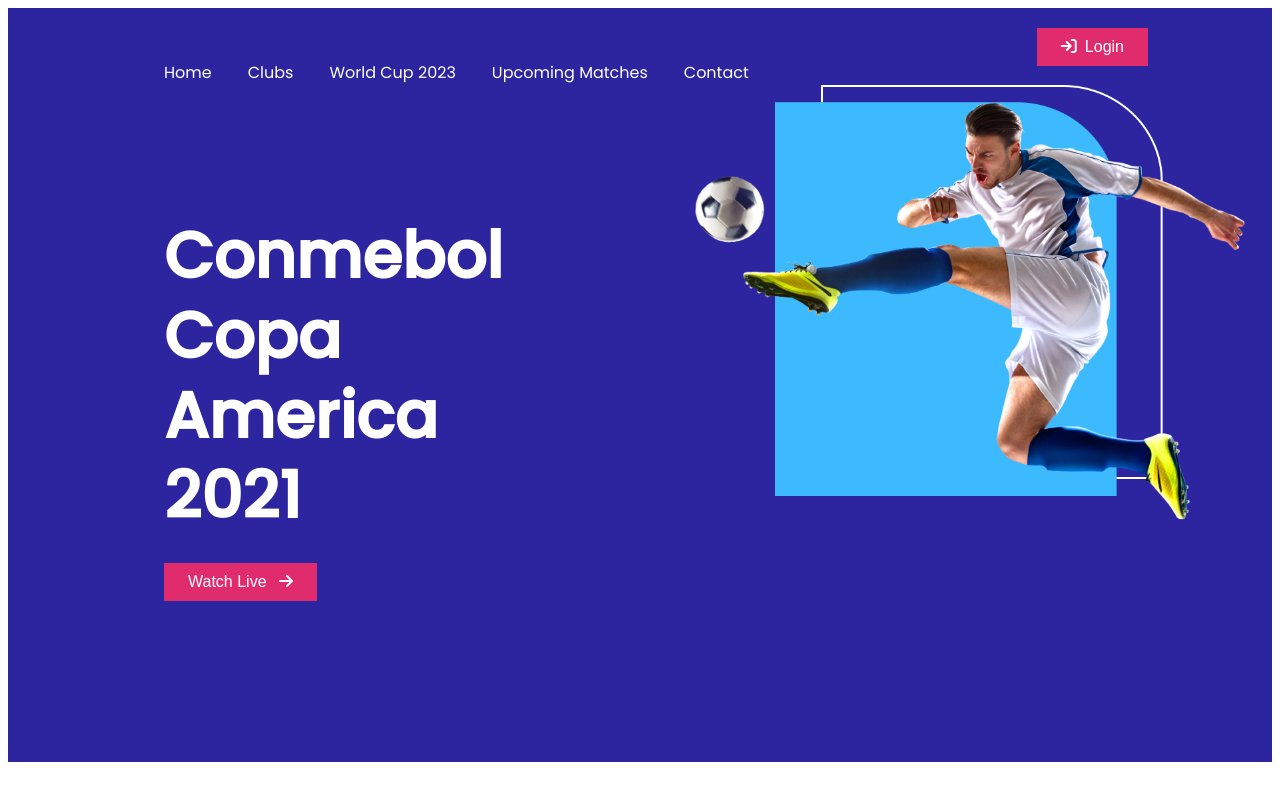
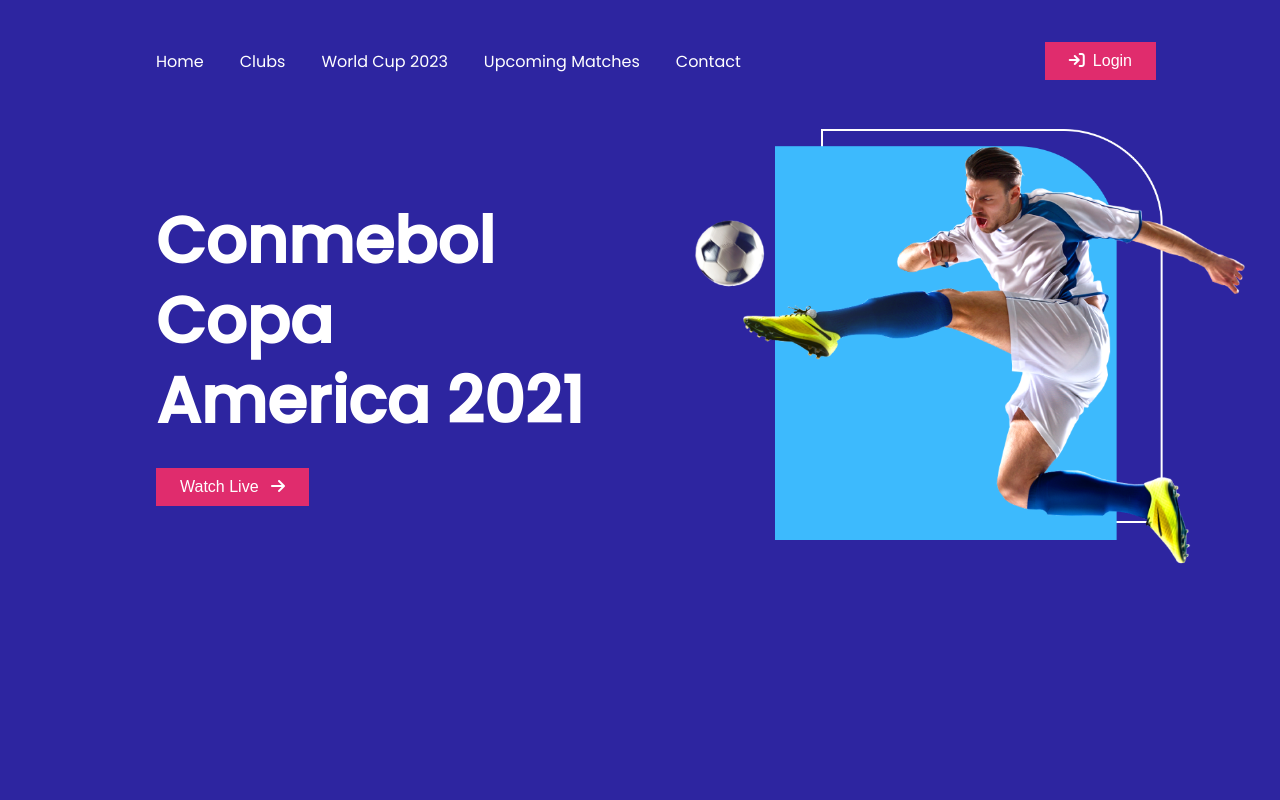
Before and after one commit to RahikulZannat/Football-blog, a plain HTML site: page index.html in a window 1280 px wide. Drawn offline with Linux system fonts and the light colour scheme.

Commit message:
top done

```diff
--- a/style.css
+++ b/style.css
@@ -2,6 +2,8 @@
 
 body{
     font-family: 'Poppins', sans-serif;
+    margin: 0px;
+    padding: 0px;
 }
 
 /* menu bar  */
@@ -11,13 +13,14 @@
     background-color: #2D25A0;
     align-items: center;
     justify-content: space-between;
+    padding: 42px 124px 49px 156px;
 
 }
 .pages{
     display: flex;
     grid-template-columns: repeat(5 1fr);
     grid-gap: 36px;
-    padding: 52px 156px 0px;
+    /* padding: 52px 156px 0px; */
 }
 
 .menu-link{
@@ -37,9 +40,6 @@
     color: #fff;
     padding-right: 8px;
 }
-.login{
-    padding-right: 124px;
-}
 /* menu bar end  */
 
 /* head section  */
@@ -57,7 +57,7 @@
     margin: 0px;
     padding-bottom: 27px;
     line-height: 80px;
-    padding-top: 131px;
+    padding-top: 72px;
 
 }
 #head-button{
```
